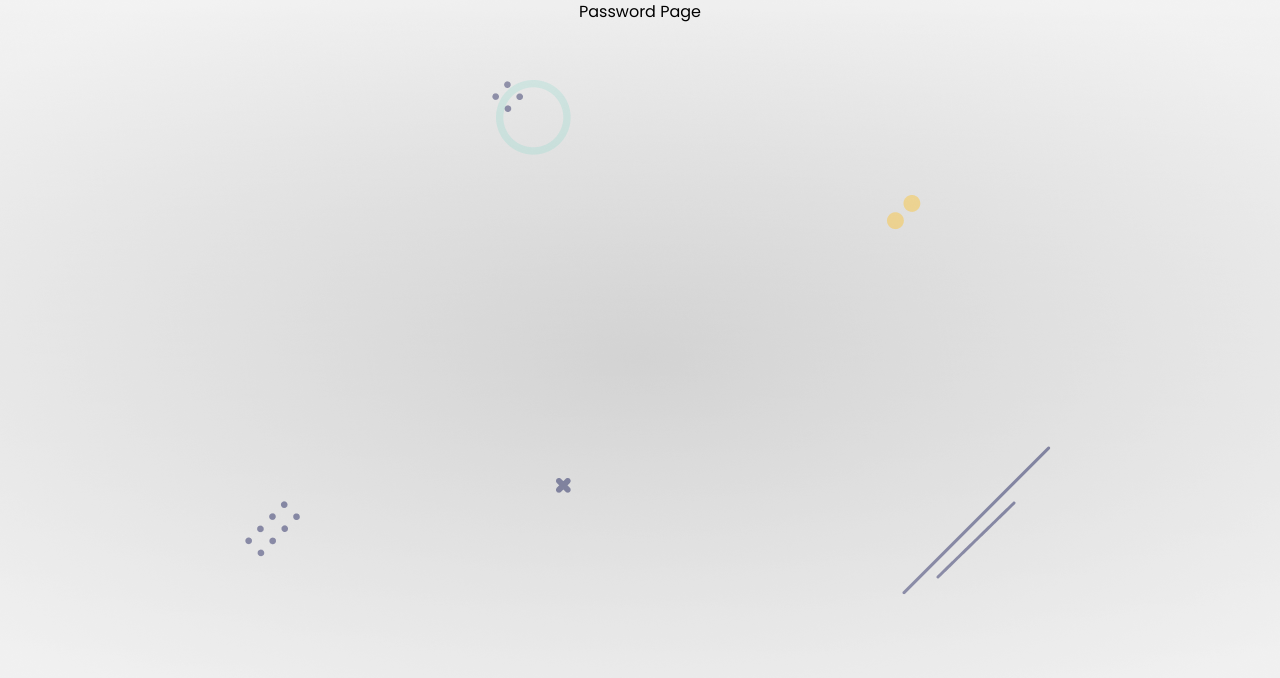
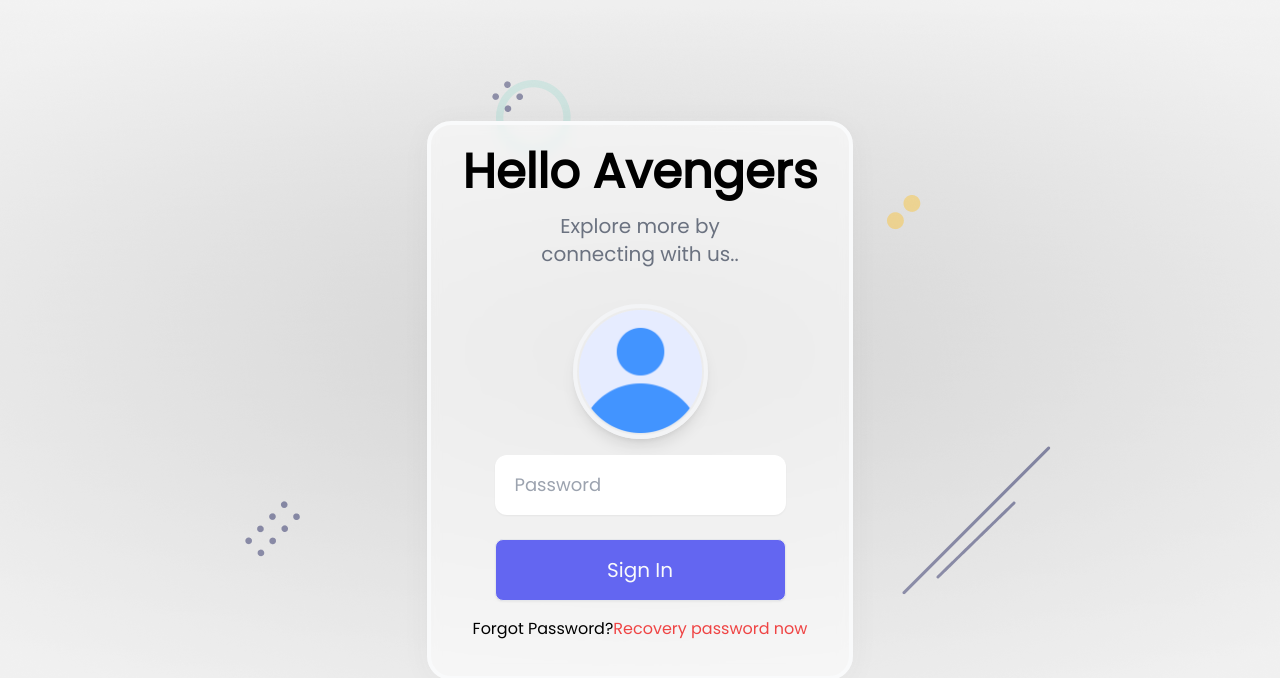
Before and after one commit to jigarnakarani258/Login_APP_MERN, a React (Create React App) app in the folder client/: page /password in a window 1280 px wide. Shown: the top 678 px of the page. Built offline with nearby package versions, Linux system fonts and the light colour scheme.

Commit message:
Add Password component UI and code

```diff
--- a/client/src/Components/Password.js
+++ b/client/src/Components/Password.js
@@ -1,10 +1,79 @@
 import React from "react";
+import { Link } from "react-router-dom";
+import avatar from './../assets/profile.png'
+import styles from "./../styles/Username.module.css";
+import { Toaster } from "react-hot-toast";
+import { useFormik } from "formik";
+import  {passwordValidate}  from "./../helper/validate";
 
 function Password() {
 
-    return(
-        <div>
-            Password Page
+    const formik = useFormik({
+        initialValues : {
+            password : ''
+        },
+        validate : passwordValidate ,
+        validateOnBlur : false ,
+        validateOnChange : false ,
+        onSubmit : async values => {
+            console.log(values);
+        }
+
+    })
+
+    return (
+        <div className="container mx-auto">
+
+            <Toaster position="top-center" reverseOrder={false}></Toaster>
+
+            <div className="flex justify-center items-center h-screen">
+                <div className={ styles.glass } >
+
+                    <div className="title flex flex-col items-center">
+                        <h4 className="text-5xl font-bold mt-2">
+                             Hello Avengers
+                        </h4>
+                        <span className="py-4 text-xl w-2/3 text-center text-gray-500">
+                             Explore more by connecting with us..
+                        </span>
+                    </div>
+
+                    <form className="py-1" onSubmit={formik.handleSubmit} >
+
+                        <div className="profile flex justify-center py-4 ">
+                            <img
+                                className={ styles.profile_img }
+                                src={avatar}
+                                alt="avtar"
+                            />
+                        </div>
+
+                        <div className="textbox flex flex-col items-center gap-6">
+                            <input
+                                className={ styles.textbox }
+                                type="text"
+                                placeholder="Password"
+                                {...formik.getFieldProps('password')}
+                            />
+                            <button
+                                className={ styles.btn }
+                                type='submit'
+                            > Sign In  </button>
+                        </div>
+
+                        <div className="text-center py-4">
+                            <span>
+                                Forgot Password?
+                                <Link className="text-red-500" to='/recovery'>
+                                    Recovery password now
+                                </Link>
+                            </span>
+                        </div>
+
+                    </form>
+
+                </div>
+            </div>
         </div>
     )
 }
--- a/client/src/helper/validate.js
+++ b/client/src/helper/validate.js
@@ -16,3 +16,30 @@ function usernameVerify(error = {}, values){
 
     return error;
 }
+
+/** validate login page password */
+export async function passwordValidate(values){
+    const errors = passwordVerify({}, values);
+    return errors;
+}
+
+/** validate password */
+function passwordVerify(error = {}, values){
+
+    const specialChars = /[`!@#$%^&*()_+\-=\[\]{};':"\\|,.<>\/?~]/;
+
+    if(!values.password){
+        error.password = toast.error('password Required...!');
+    }else if(values.password.includes(" ")){
+        error.password = toast.error('password can not contains blank space...!')
+    }else if(values.password.length < 4){
+        error.password = toast.error('Password length must be more then 4 character!')
+    }
+    else if(!specialChars.test(values.password)){
+        error.password = toast.error('Password contains atleast one special character!')
+    }else{
+
+    }
+
+    return error;
+}
```
